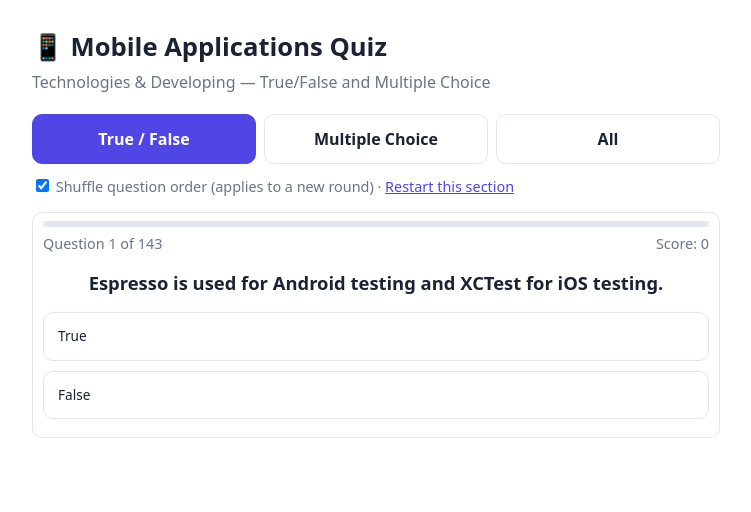
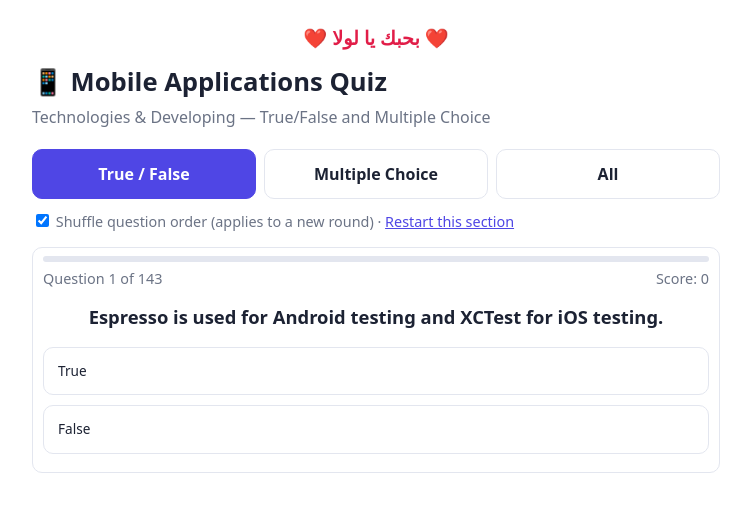
Before and after one commit to mohamedashraf2814-cmyk/Mobile-, a plain HTML site: page index.html in a window 1280 px wide. Shown: the whole page, without its empty margins (264-1015 px from the left). Drawn offline with Linux system fonts and the light colour scheme.

Commit message:
Add dedication at the top of the page
Co-Authored-By: Claude Sonnet 5.5 <noreply@anthropic.com>
Claude-Session: https://claude.ai/code/session_01LNW6fh315sAqi7m3TZjhMy

```diff
--- a/index.html
+++ b/index.html
@@ -58,6 +58,7 @@ button{font:inherit;cursor:pointer}
 </head>
 <body>
 <div class="wrap">
+  <div dir="rtl" style="text-align:center;font-size:1.2rem;font-weight:700;color:#e11d48;margin:4px 0 10px">❤️ بحبك يا لولا ❤️</div>
   <h1>📱 Mobile Applications Quiz</h1>
   <p class="sub">Technologies &amp; Developing — True/False and Multiple Choice</p>
   <div class="tabs">
```
